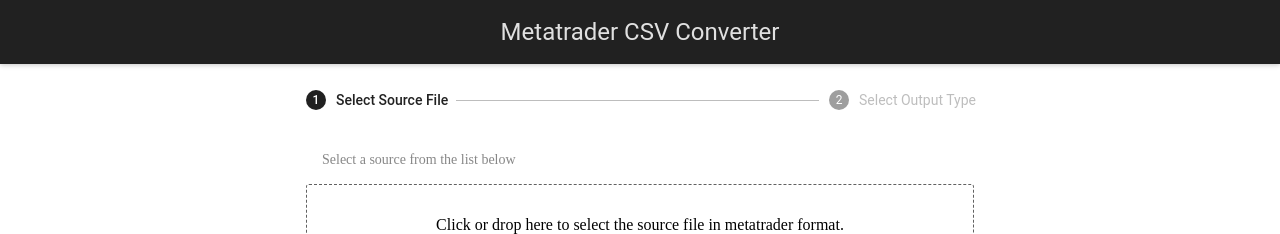
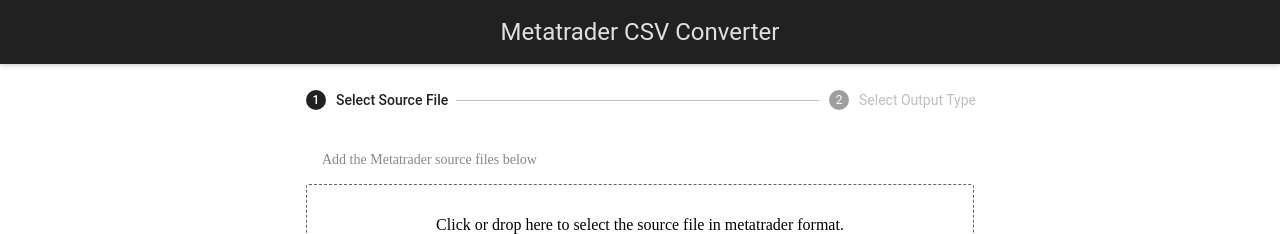
Before and after one commit to oirad/metatrader-csv-converter, a React app: page / in a window 1280 px wide. Shown: the top 234 px of the page. Built offline with nearby package versions, Linux system fonts and the light colour scheme; the HTML template or start-up script is replaced by a standard one; what react-tap-event-plugin would draw is missing.

Commit message:
updated license typo and wording

```diff
--- a/src/components/Steps/index.js
+++ b/src/components/Steps/index.js
@@ -134,7 +134,7 @@
         return (
           <div>
             <Subheader>
-              Select a source from the list below
+              Add the Metatrader source files below
             </Subheader>
             <Dropzone
               onDrop={(acceptedFiles, rejectedFiles) => this.handleDrop(acceptedFiles, rejectedFiles)}
@@ -158,6 +158,9 @@
       case 1:
         return (
           <div>
+            <Subheader>
+              Select a target from the list below
+            </Subheader>
             <DropDownMenu value={this.state.outputType} onChange={(event, index, value) => this.setState({ outputType: value })}>
               <MenuItem value="ctrader" primaryText="cTrader" />
             </DropDownMenu>
```
Also changed, not shown: 1 other file (tests, documents, lock files or other folders).
